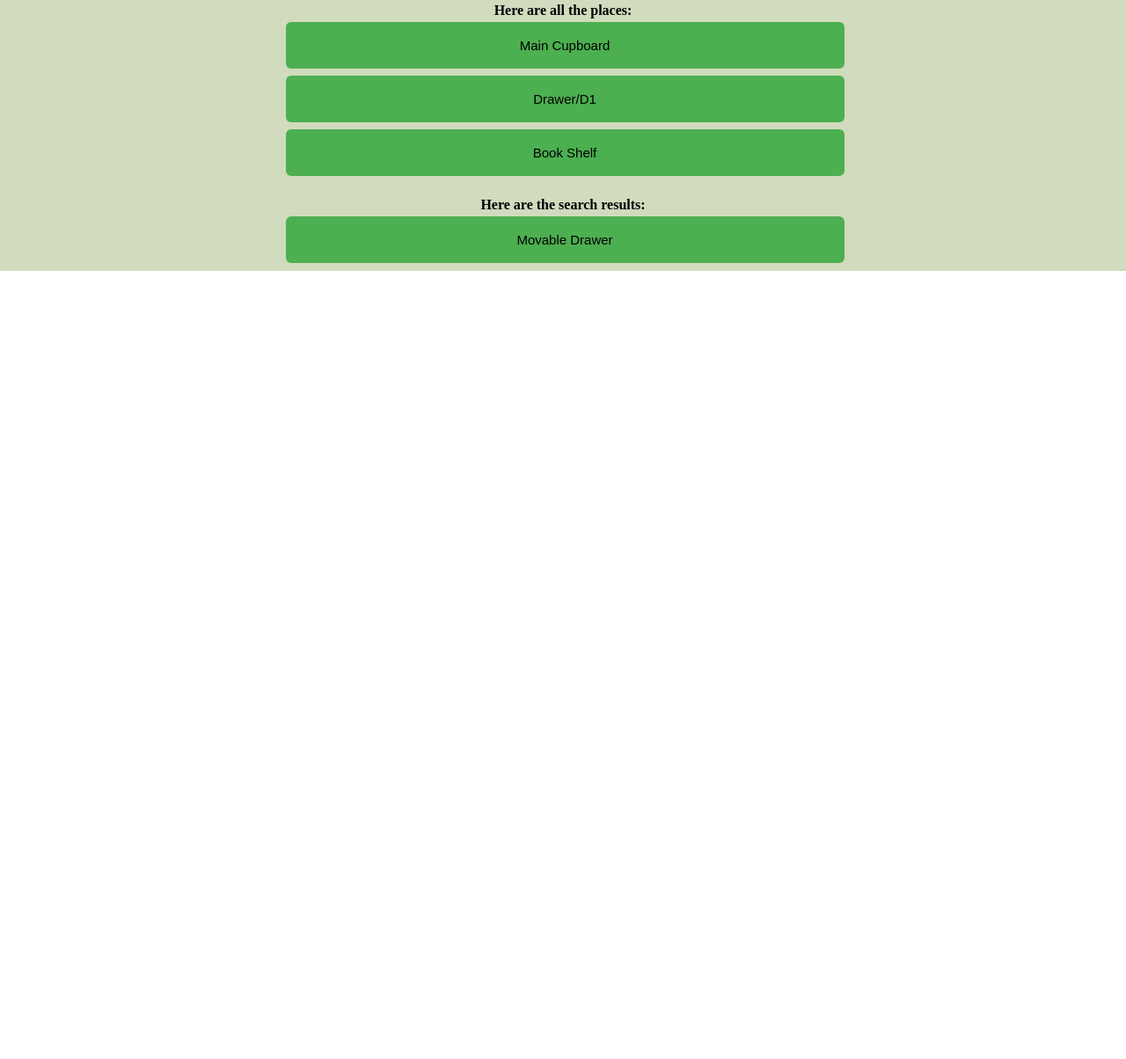
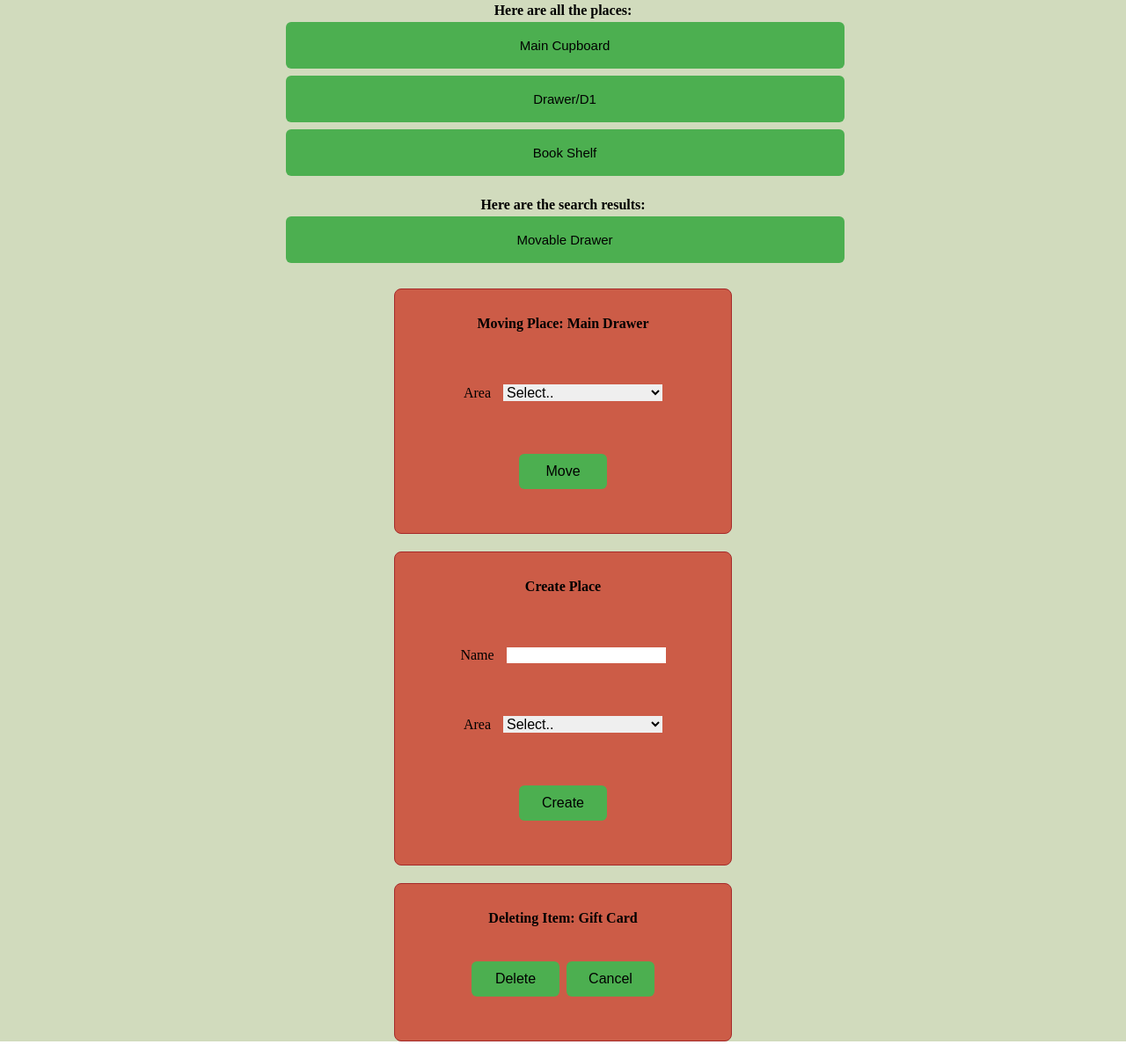
Before and after one commit to nitishbagul/where-is-it-node-capstone, a website: page public/index.html in a window 1280 px wide. Shown: the part 3960-5164 px from the top of the page at 88% size. Before the commit the page ends 4268 px from the top, so only its background shows below. Drawn offline with Linux system fonts and the light colour scheme.

Commit message:
popups for places

```diff
--- a/public/index.html
+++ b/public/index.html
@@ -350,16 +350,7 @@
                                 </div>
                             </li>
                         </ul>
-                        <!--<ul class="places-list-all">
-                            <li>Living Room</li>
-                            <li>Kitchen</li>
-                            <li>Garage</li>
-                            <li>Basement</li>
-                            <li>Backyard</li>
-                            <li>Garage</li>
-                            <li>Master Bedroom</li>
-                            <li>Frontyard</li>
-                        </ul>-->
+
                     </div>
 
                     <div class="js-single-place-result">
@@ -380,6 +371,64 @@
 
             </section>
 
+            <div class="js-item-popup-list">
+                <div class="move-item-popup">
+                    <form class="move-item-form" action="/create/" method="post">
+                        <h4>Moving Place: Main Drawer</h4>
+                        <fieldset name="item-info" class="item-info">
+
+                            <div class="area-select-container">
+                                <label for="move-area-selection">Area</label>
+                                <select id="move-area-selection" name="area-selection">
+                                    <option value="0">Select..</option>
+                                    <option value="1">Garage</option>
+                                    <option value="2">Bedroom</option>
+                                </select>
+                            </div>
+
+                            <button role="button" type="submit" class="move-button">Move</button>
+
+                        </fieldset>
+                    </form>
+                </div>
+
+                <div class="create-item-popup">
+                    <form class="create-item-form" action="/create/" method="post">
+                        <h4>Create Place</h4>
+                        <fieldset name="item-info" class="item-info">
+
+                            <div class="name-select-container">
+                                <label for="item_name">Name</label>
+                                <input role="textbox" type="text" name="item_name" id="item_name" required>
+                            </div>
+
+                            <div class="area-select-container">
+                                <label for="create-area-selection">Area</label>
+                                <select id="create-area-selection" name="area-selection">
+                                    <option value="0">Select..</option>
+                                    <option value="1">Garage</option>
+                                    <option value="2">Bedroom</option>
+                                </select>
+                            </div>
+
+                            <button role="button" type="submit" class="create-button">Create</button>
+
+                        </fieldset>
+                    </form>
+                </div>
+
+                <div class="delete-item-popup">
+                    <form class="move-item-form" action="/delete/" method="post">
+                        <h4>Deleting Item: Gift Card</h4>
+                        <fieldset name="delete-info" class="delete-info">
+                            <button role="button" type="submit" class="delete-button">Delete</button>
+                            <button role="button" type="submit" class="delete-button">Cancel</button>
+                        </fieldset>
+                    </form>
+                </div>
+
+            </div>
+
         </section>
     </main>
     <script src="client.js"></script>
```
